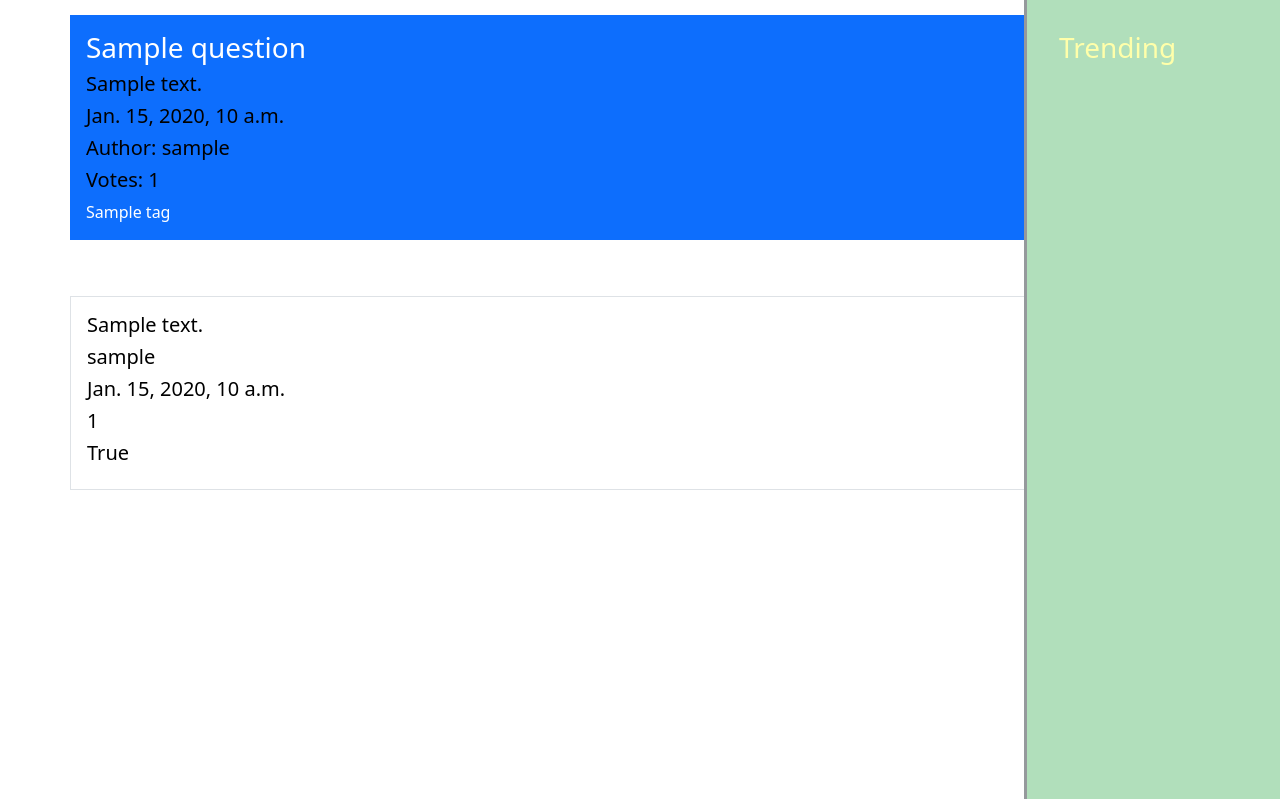
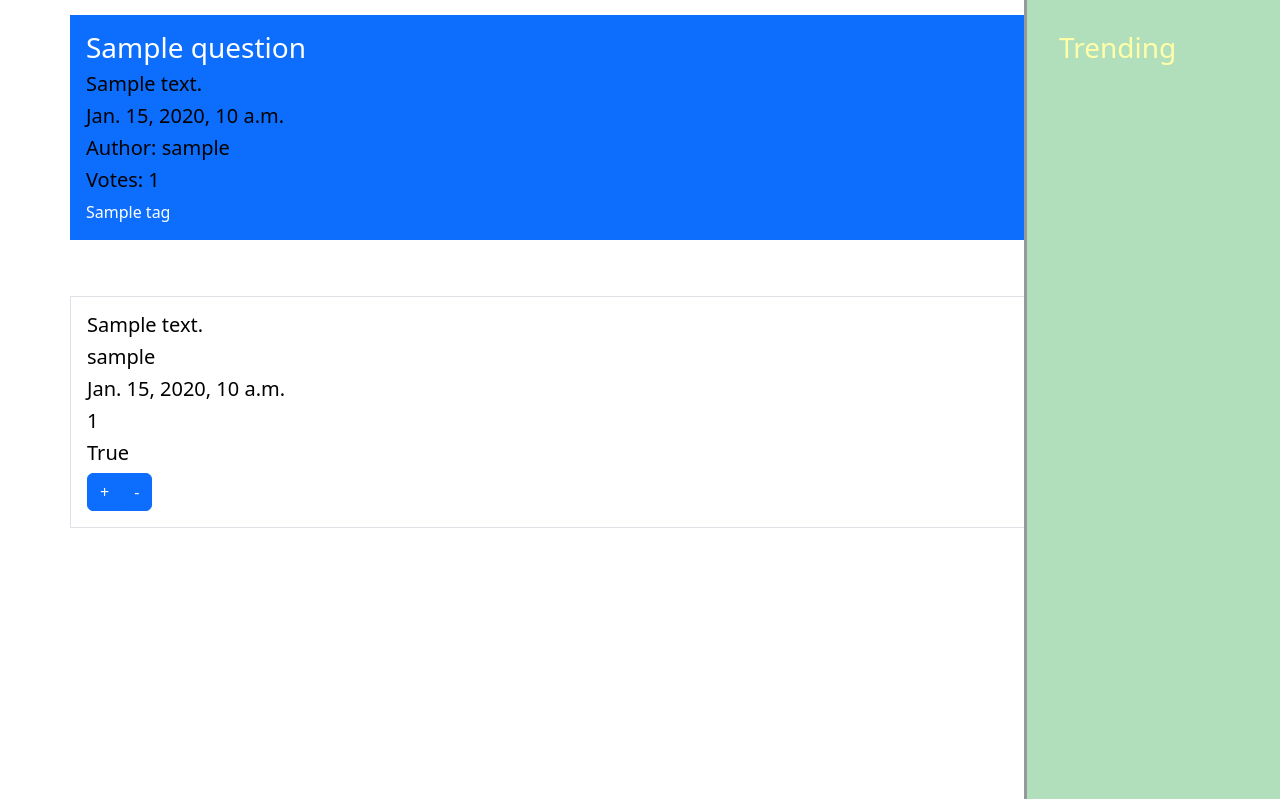
Before and after one commit to EvgrafovAlexander/otus_python, a Django app: page /posts/1/ in a window 1280 px wide. Shown: the part 57-856 px from the top of the page. Run offline with Django 4.2, Linux system fonts and the light colour scheme; tables that the repository leaves empty hold one stand-in row (values such as "Sample post").

Commit message:
add buttons

```diff
--- a/hasker/hasker/hasker/posts/templates/posts/detail.html
+++ b/hasker/hasker/hasker/posts/templates/posts/detail.html
@@ -32,6 +32,12 @@
         <h5>{{ answer.pub_date }}</h5>
         <h5>{{ answer.votes }}</h5>
         <h5>{{ answer.is_right }}</h5>
+
+        <div class="btn-group">
+          <button type="button" class="btn btn-primary">+</button>
+          <button type="button" class="btn btn-primary">-</button>
+        </div>
+
     </div>
     {% endfor %}
 
```
